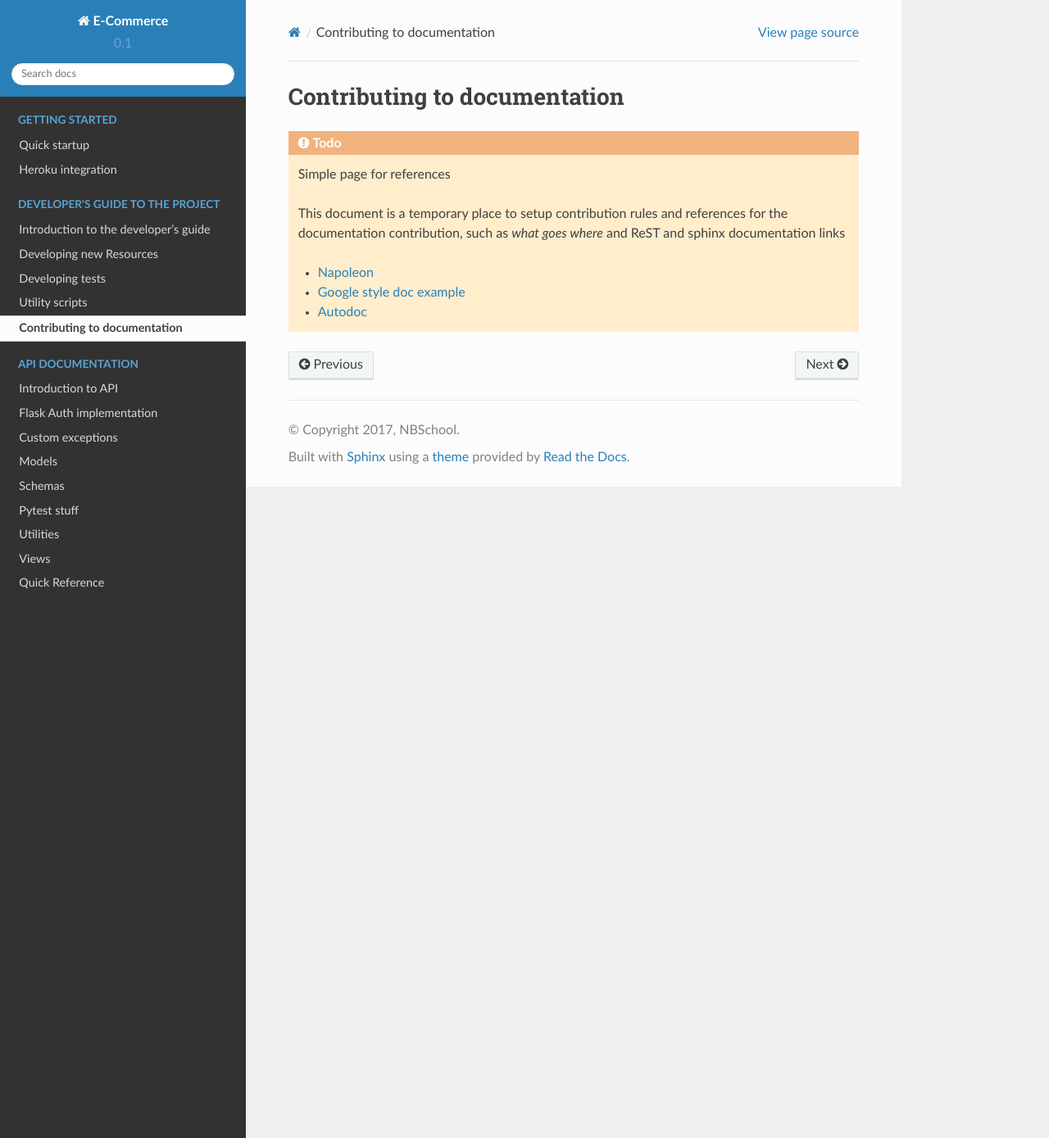
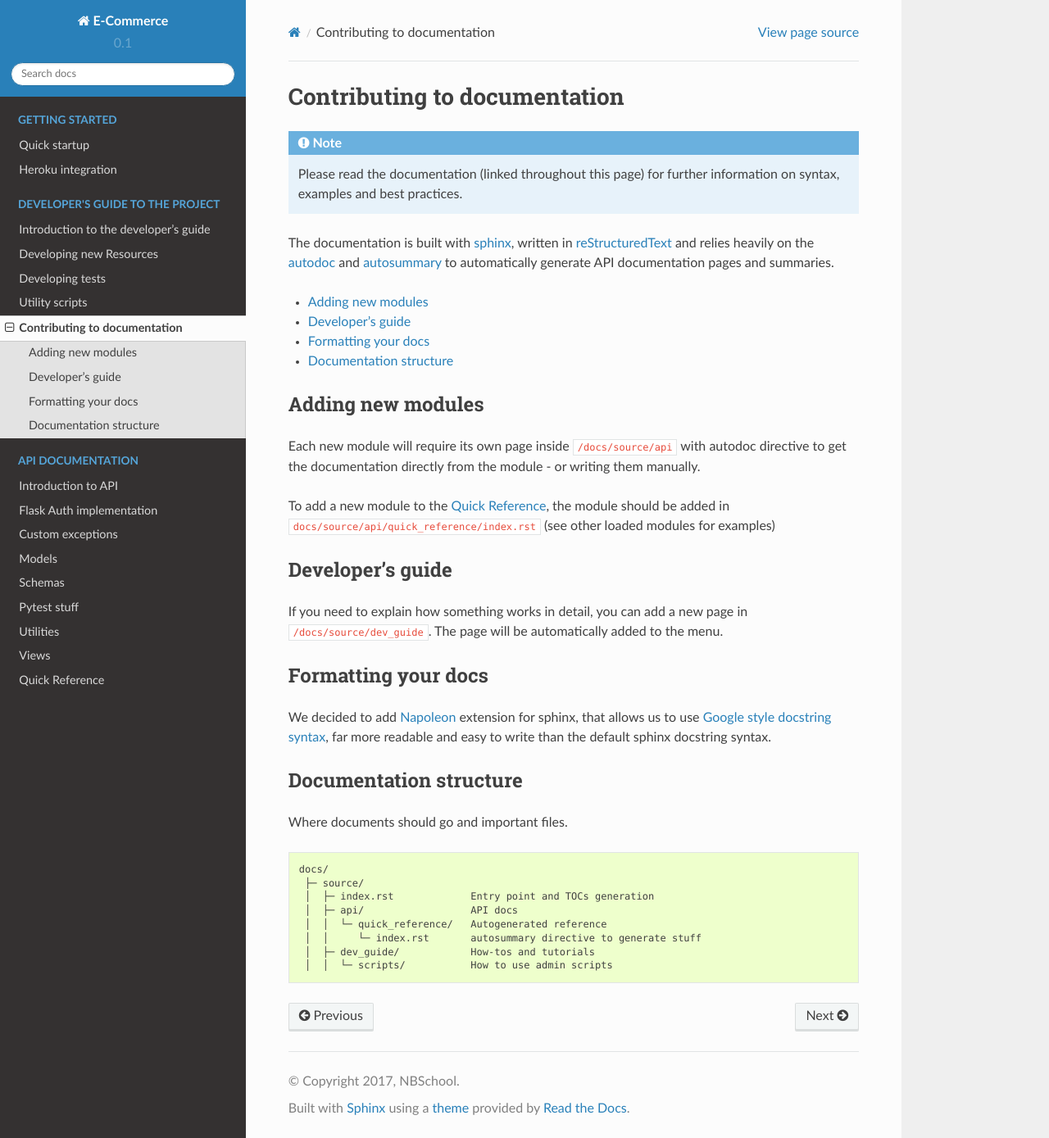
Before and after one commit to nbschool/ecommerce_api, a Sphinx documentation site: the page built from docs/source/doc_contrib.rst, in a window 1280 px wide and 1389 px high. Shown: the whole window at 82% size. Built offline with Sphinx 7.4.7 and the Read the Docs theme 2.0.0, drawn with Linux system fonts in a browser that asks for light colours.

Commit message:
contributing to documentation

```diff
--- a/docs/source/doc_contrib.rst
+++ b/docs/source/doc_contrib.rst
@@ -1,12 +1,58 @@
 Contributing to documentation
 =============================
 
-.. TODO:: Simple page for references
 
-    This document is a temporary place to setup contribution rules and references
-    for the documentation contribution, such as *what goes where* and ReST and sphinx
-    documentation links
+.. NOTE::
+    Please read the documentation (linked throughout this page) for further information on syntax, examples
+    and best practices.
 
-    * `Napoleon <http://www.sphinx-doc.org/en/stable/ext/napoleon.html#module-sphinx.ext.napoleon>`_
-    * `Google style doc example <http://www.sphinx-doc.org/en/stable/ext/example_google.html>`_
-    * `Autodoc <http://www.sphinx-doc.org/en/stable/ext/autodoc.html>`_
+
+The documentation is built with `sphinx <http://www.sphinx-doc.org/en/stable/>`_, written in
+`reStructuredText <http://docutils.sourceforge.net/rst.html>`_ and relies heavily on the
+`autodoc <http://www.sphinx-doc.org/en/stable/ext/autodoc.html>`_ and `autosummary
+<http://www.sphinx-doc.org/en/stable/ext/autosummary.html>`_ to automatically generate
+API documentation pages and summaries.
+
+.. contents:: :local:
+
+Adding new modules
+------------------
+
+Each new module will require its own page inside ``/docs/source/api`` with autodoc directive to get the
+documentation directly from the module - or writing them manually.
+
+To add a new module to the `Quick Reference <api/quick_reference>`_, the module should be added in
+``docs/source/api/quick_reference/index.rst`` (see other loaded modules for examples)
+
+
+Developer's guide
+-----------------
+
+If you need to explain how something works in detail, you can add a new page in ``/docs/source/dev_guide``.
+The page will be automatically added to the menu.
+
+
+Formatting your docs
+--------------------
+
+We decided to add `Napoleon <http://www.sphinx-doc.org/en/stable/ext/napoleon.html#module-sphinx.ext.napoleon>`_
+extension for sphinx, that allows us to use `Google style docstring syntax <http://www.sphinx-doc.org
+/en/stable/ext/example_google.html>`_, far more readable and easy to write than the default sphinx
+docstring syntax.
+
+
+Documentation structure
+-----------------------
+
+Where documents should go and important files.
+
+.. code-block:: none
+
+    docs/
+     ├─ source/
+     │  ├─ index.rst             Entry point and TOCs generation
+     │  ├─ api/                  API docs
+     │  │  └─ quick_reference/   Autogenerated reference
+     │  │     └─ index.rst       autosummary directive to generate stuff
+     │  ├─ dev_guide/            How-tos and tutorials
+     │  │  └─ scripts/           How to use admin scripts
```
